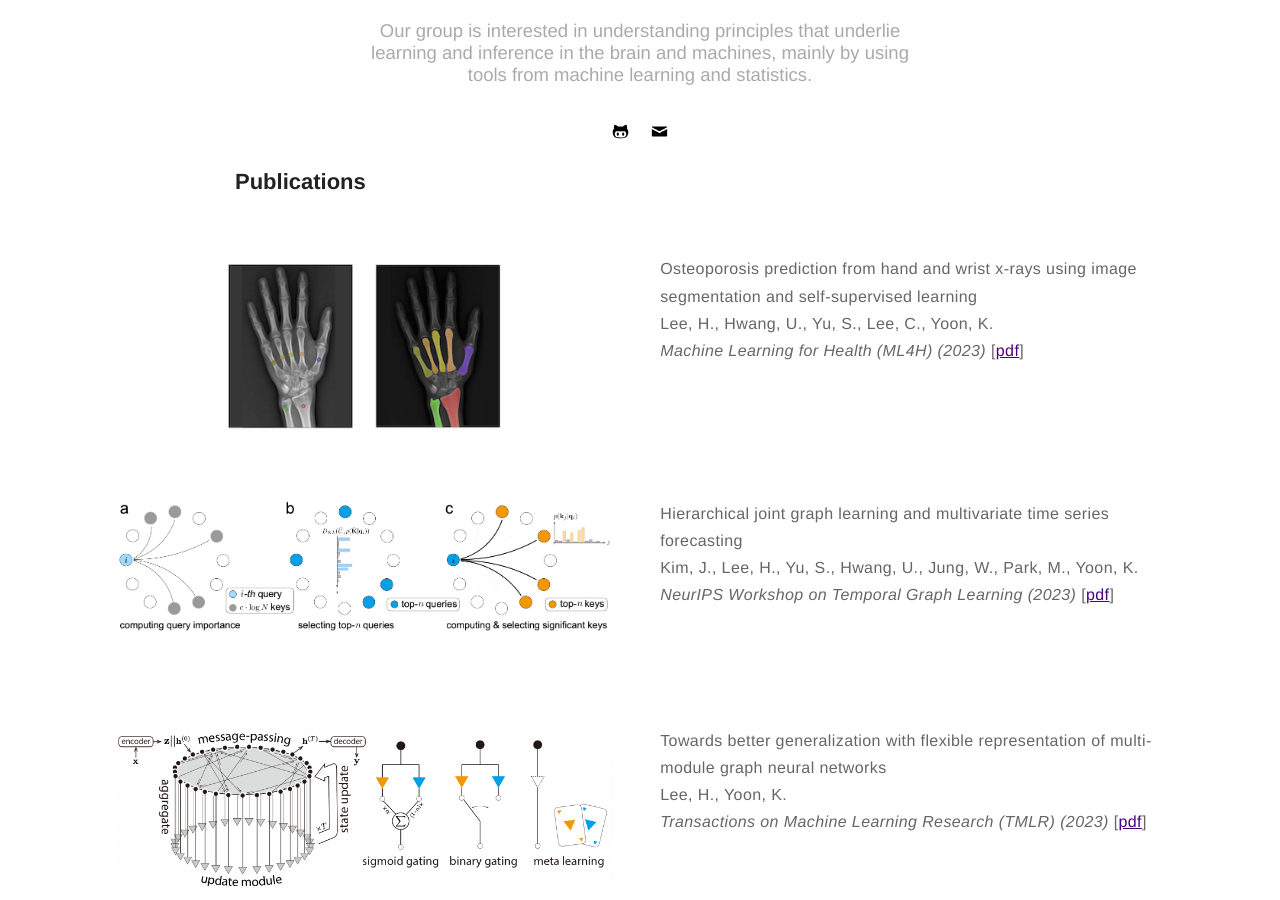
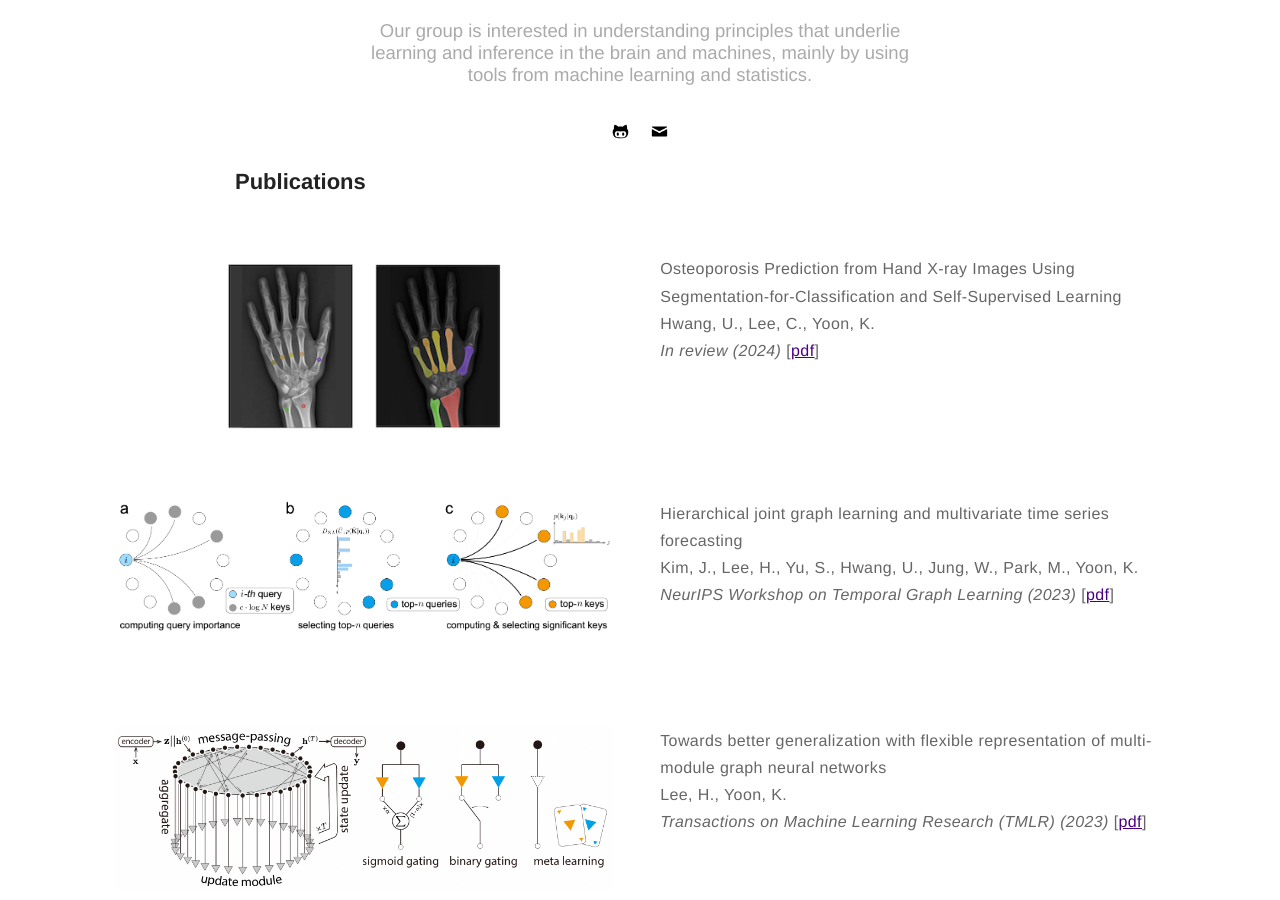
Before and after one commit to kijungyoon/kijungyoon.github.io, a Jekyll site: the page built from papers.md, in a window 1280 px wide and 900 px high, scrolled down 319 px. Built offline with Jekyll 4.4.1, drawn with Linux system fonts in a browser that asks for light colours; some of the changed text lies outside the part shown.

Commit message:
Update papers.md

```diff
--- a/papers.md
+++ b/papers.md
@@ -14,10 +14,10 @@ layout: page
     </div>
 
     <div class="toright">
-    <p><b>Osteoporosis prediction from hand and wrist x-rays using image segmentation and self-supervised learning</b><br>
-    Lee, H., Hwang, U., Yu, S., Lee, C., Yoon, K.<br>
-    <i>Machine Learning for Health (ML4H) (2023)</i>
-    [<a href="https://arxiv.org/pdf/2311.06834.pdf">pdf</a>]</p><br>
+    <p><b>Osteoporosis Prediction from Hand X-ray Images Using Segmentation-for-Classification and Self-Supervised Learning</b><br>
+    Hwang, U., Lee, C., Yoon, K.<br>
+    <i>In review (2024)</i>
+    [<a href="">pdf</a>]</p><br>
     </div>
 </div>
 
@@ -157,6 +157,9 @@ layout: page
 <ul class="conference-list">
 
 <li>
+Lee, H., Hwang, U., Yu, S., Lee, C., Yoon, K. “Osteoporosis prediction from hand and wrist x-rays using image segmentation and self-supervised learning”, Machine Learning for Health (ML4H) (2023) [<a href="https://arxiv.org/pdf/2311.06834.pdf">pdf</a>]
+</li>
+<li>
 Park, T., Yoon, K. “Connectivity inference of biological neural networks through systematic perturbations”, Korea Computer Congress, Jeju, South Korea (2022)
 </li>
 <li>
```
